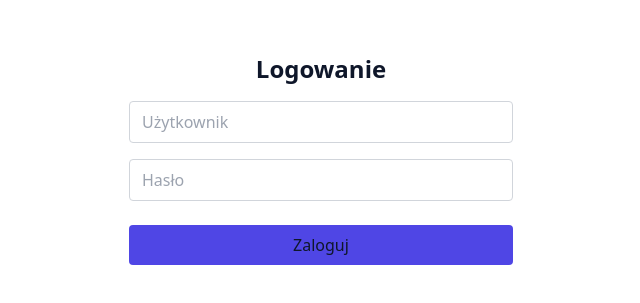
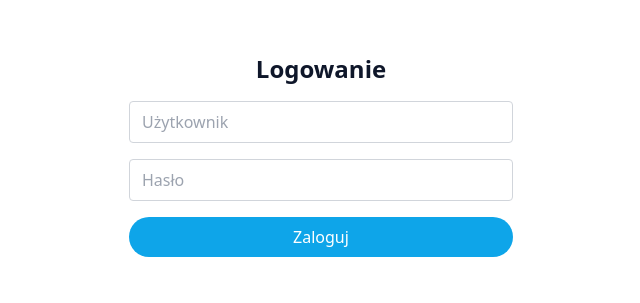
Before and after one commit to mwidlok/vemmio-wifi-flasher, a React (Vite) app: page /login in a window 1280 px wide. Shown: the part 107-410 px from the top of the page, without its empty margins (319-959 px from the left). Built offline with nearby package versions, Linux system fonts and the light colour scheme; no server answers.

Commit message:
Update UI styling for buttons and spinner components

```diff
--- a/src/components/FlashDialog.tsx
+++ b/src/components/FlashDialog.tsx
@@ -109,7 +109,7 @@ export function FlashDialog({ build }: Props) {
     <>
       <button
         disabled={phase === "preparing"}
-        className="px-4 py-1 rounded bg-indigo-600 hover:bg-indigo-700 disabled:opacity-50"
+        className="px-5 py-2 rounded-3xl bg-sky-500 hover:bg-sky-400 disabled:opacity-50 text-white"
         onClick={openDialog}
       >
         {phase === "preparing" ? <Spinner /> : "Prepare & Flash"}
@@ -136,10 +136,7 @@ export function FlashDialog({ build }: Props) {
 
             {phase === "ready" && manifestUrl && (
               <esp-web-install-button manifest={manifestUrl}>
-                <button className="px-4 py-1 rounded bg-indigo-600 hover:bg-indigo-700">
-                  Connect
-                </button>
-              </esp-web-install-button>
+                </esp-web-install-button>
             )}
 
             {log.length > 0 && (
--- a/src/components/Spinner.tsx
+++ b/src/components/Spinner.tsx
@@ -1,3 +1,3 @@
 export const Spinner = () => (
-  <div className="animate-spin rounded-full h-6 w-6 border-b-2 border-indigo-600" />
+  <div className="animate-spin rounded-full h-6 w-6 border-b-2 border-white" />
 );
--- a/src/pages/Login.tsx
+++ b/src/pages/Login.tsx
@@ -40,7 +40,7 @@ export default function Login() {
         onChange={(e) => setPass(e.target.value)}
       />
       {err && <p className="text-red-500 text-sm">{err}</p>}
-      <button className="rounded bg-indigo-600 hover:bg-indigo-700 py-2 mt-2" type="submit">
+      <button className="px-5 py-2 rounded-3xl bg-sky-500 hover:bg-sky-400 disabled:opacity-50 text-white" type="submit">
         Zaloguj
       </button>
     </form>
```
